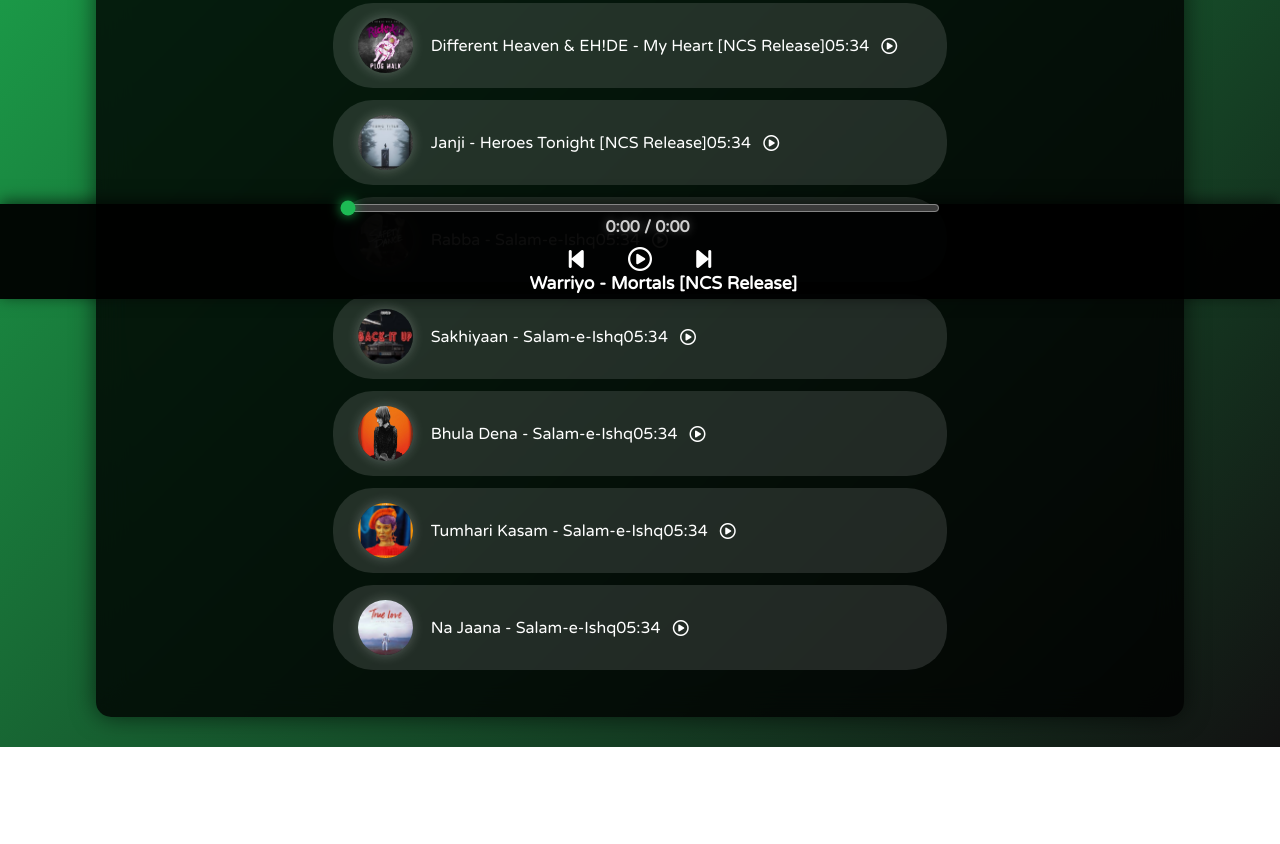
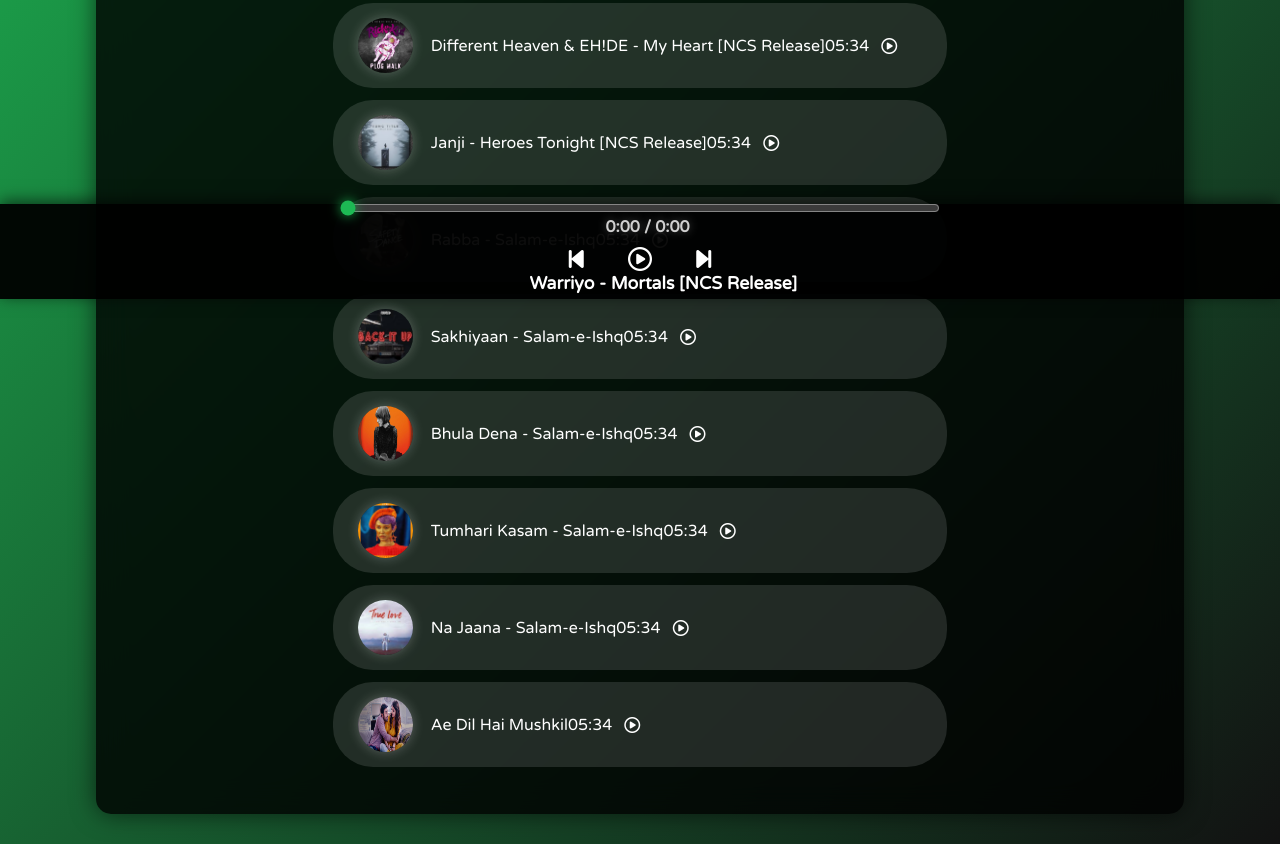
Before and after one commit to Amit81082/Spotify_clone, a plain HTML site: page index.html in a window 1280 px wide. Shown: the part 501-1345 px from the top of the page. Before the commit the page ends 1248 px from the top, so only its background shows below. Drawn offline with Linux system fonts and the light colour scheme.

Commit message:
new song added

```diff
--- a/index.html
+++ b/index.html
@@ -82,6 +82,13 @@
                     <span class="songlistplay"><span class="timestamp">05:34 <i id="9"
                                 class="far songItemPlay fa-play-circle"></i> </span></span>
                 </div>
+                <div class="songItem">
+                    <img src="covers/11.jpg" alt="Cover">
+                    <span class="songName">Ae Dil Hai Mushkil</span>
+                    <span class="songlistplay"><span class="timestamp">05:34 <i id="10"
+                        class="far songItemPlay fa-play-circle"></i> </span></span>
+                </div>
+
             </div>
         </div>
         <div class="songBanner"></div>
--- a/script.js
+++ b/script.js
@@ -23,6 +23,12 @@
     {songName: "Tumhari Kasam - Salam-e-Ishq", filePath: "songs/9.mp3", coverPath: "covers/9.jpg"},
     {songName: "Na Jaana - Salam-e-Ishq", filePath: "songs/10.mp3", coverPath: "covers/10.jpg"},
 ];
+songs.push({
+    songName: "Ae Dil Hai Mushkil",
+    filePath: "songs/11.mp3",
+    coverPath: "covers/11.jpg"
+});
+
 
 // Update song list UI
 songItems.forEach((element, i) => {
```
Also changed, not shown: covers/11.jpg (added), 1 other file.
